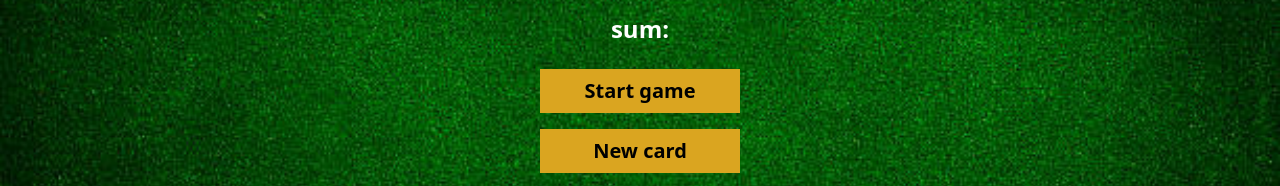
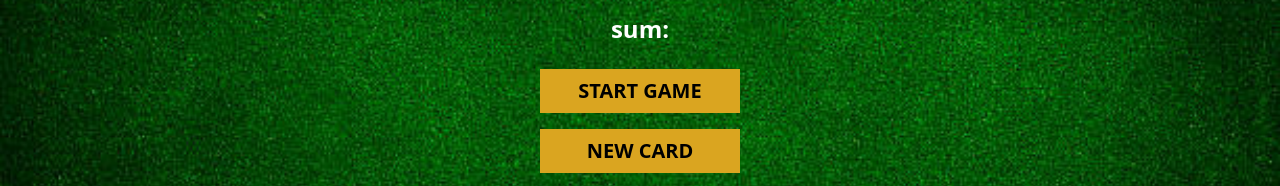
Before and after one commit to LitPreet/Blackjack-game, a website built with Vite: page index.html in a window 1280 px wide. Shown: the part 331-517 px from the top of the page. Built offline with nearby package versions, Linux system fonts and the light colour scheme.

Commit message:
change the name of buttons

```diff
--- a/index.html
+++ b/index.html
@@ -14,8 +14,8 @@
       <p class="text-white font-semibold md:text-2xl text-xl mt-4" id="message-el">Want to play a round?</p>
       <p class="text-white font-semibold text-2xl mt-4 md:mt-4" id="cards-el">Cards:</p>
       <p class="text-white font-semibold text-2xl mt-4 md:mt-4" id="sum-el">sum:</p>
-      <button class="px-4 py-2 w-[200px] text-black bg-[#daa520] duration-500 scale-100 hover:scale-110 font-bold mt-6 text-xl" onclick="startgame()">Start game</button>
-      <button class="px-4 py-2 w-[200px] text-black bg-[#daa520] duration-500 scale-100 hover:scale-110  font-bold mt-4 text-xl" onclick="newcard()"> New card</button>
+      <button class="px-4 py-2 w-[200px] text-black bg-[#daa520] duration-500 scale-100 hover:scale-110 font-bold mt-6 text-xl" onclick="startgame()">START GAME</button>
+      <button class="px-4 py-2 w-[200px] text-black bg-[#daa520] duration-500 scale-100 hover:scale-110  font-bold mt-4 text-xl" onclick="newcard()">NEW CARD</button>
       <p class="text-white font-semibold text-2xl mt-4" id="player-el"></p>
 
     </div>
```
